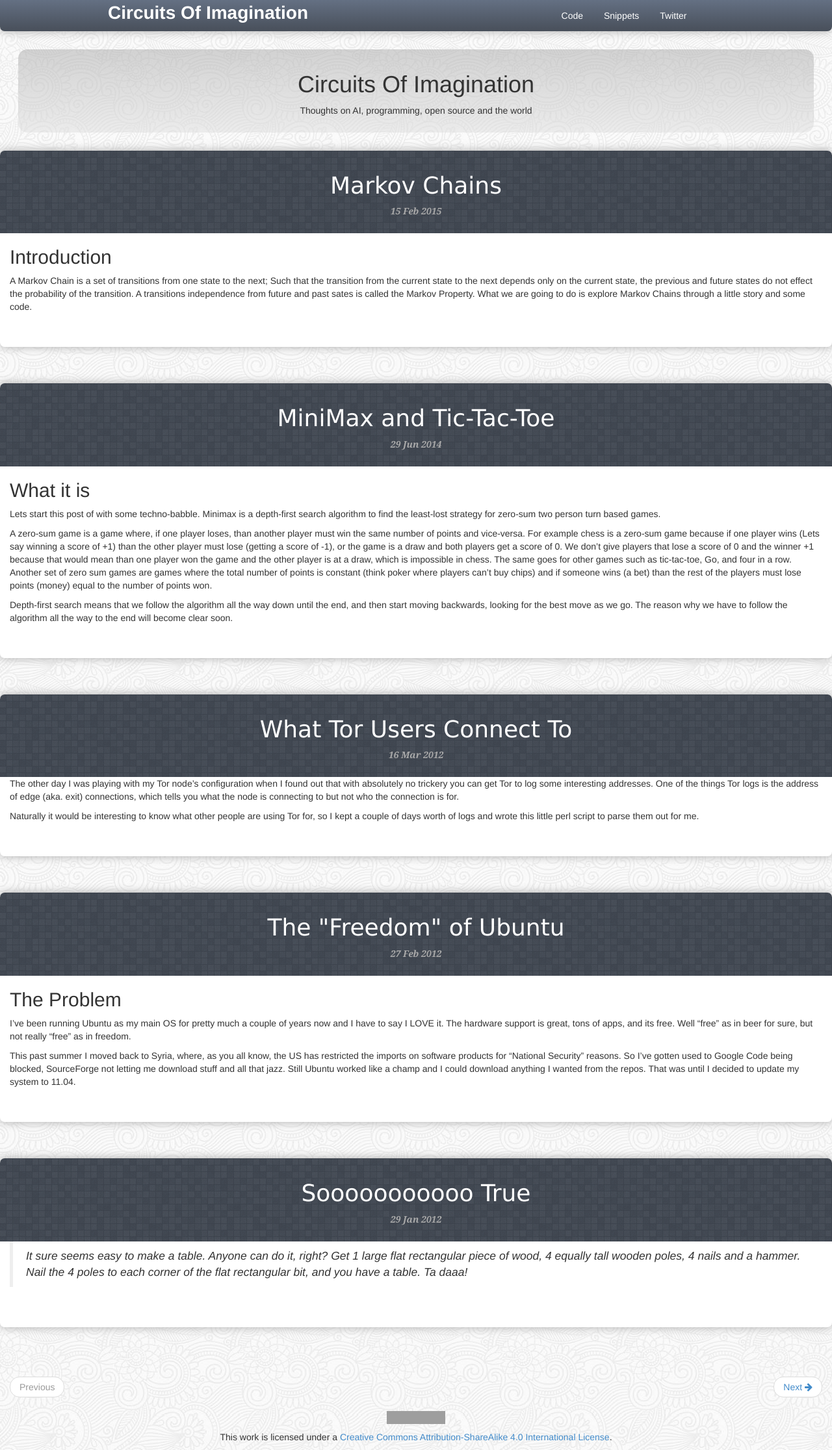
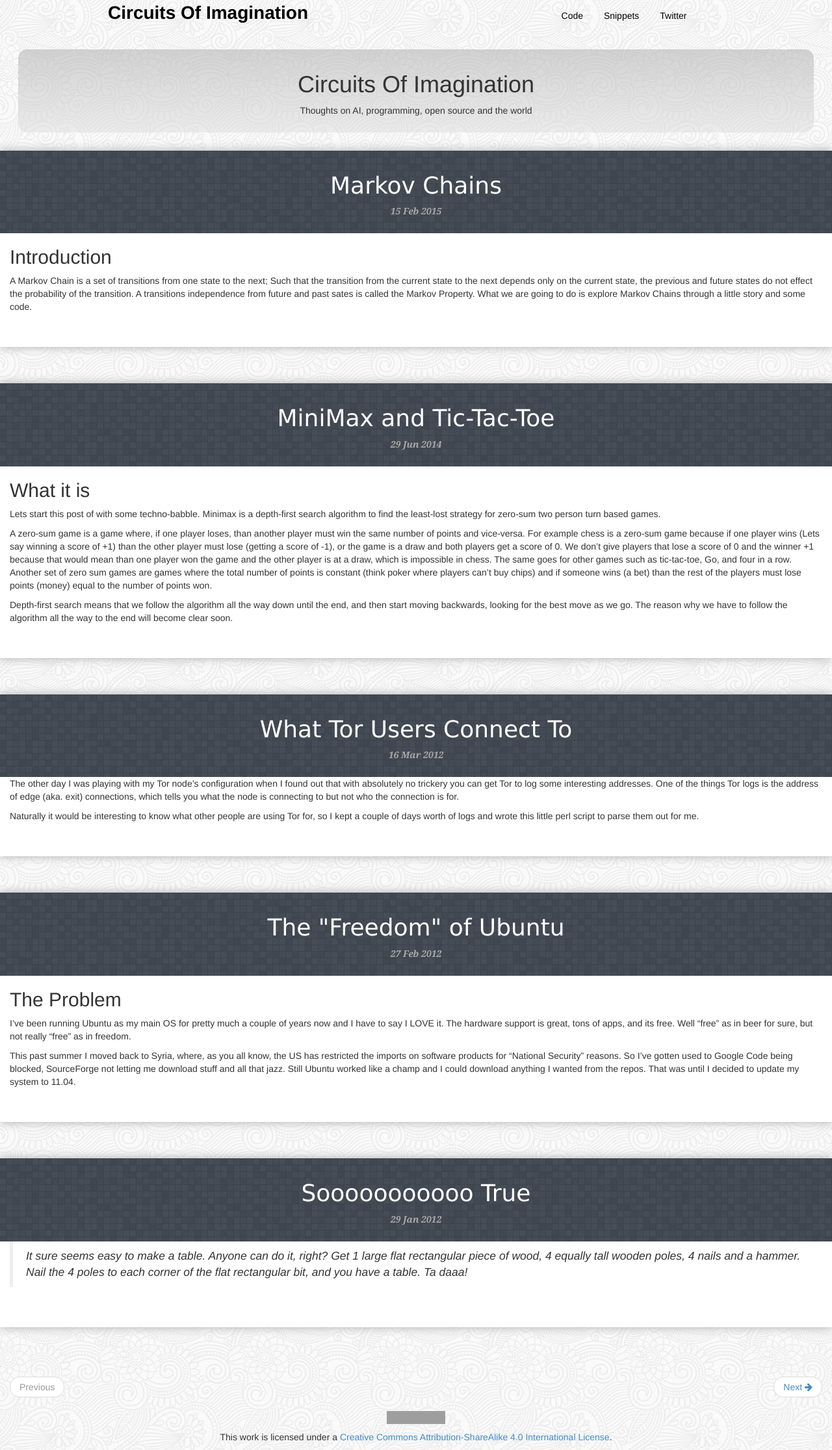
Before and after one commit to tantalum/tantalum.github.io, a Jekyll site: the page built from index.html, in a window 1280 px wide. Shown: the whole page at 65% size. Built offline with Jekyll 4.4.1, drawn with Linux system fonts in a browser that asks for light colours; nearby versions of some CDN libraries; Markdown is read by kramdown in place of the engine named in the settings; the list of posts is cut into pages by our own code; comment, search, counter and statistics services are not loaded; grey boxes are pictures that could not be loaded.

Commit message:
Simplify styles.
- Remove post round corners.
- Remove Nav background and round corners.

```diff
--- a/css/main.css
+++ b/css/main.css
@@ -8,29 +8,17 @@ NAVIGATION BAR
 -------------------------------------------------------------------------- */
 
 .main-nav {
-    background #454D57;
-    background: linear-gradient(0deg, #484F5A, #647083);
     margin-bottom: 1em;
-    box-shadow: 0em 0em 1em #AAA;
-    border-radius: 0em 0em 0.5em 0.5em;
 }
 
 .main-nav a {
-    color: #fff;
+    color: #000;
 }
 
 .main-nav .nav-home {
     text-align: center;
     font-size: 2em;
     font-weight: bold;
-}
-
-.main-nav .nav-home a:hover {
-    text-decoration: none;
-}
-
-.main-nav .nav-home a:focus {
-    text-decoration: none;
 }
 
 .main-nav ul.nav-links {
@@ -66,14 +54,12 @@ POSTS
     background: #fff;
     margin-bottom: 4em;
 	box-shadow: 0em 0em 1em #AAA;
-    border-radius: 0.5em;
 }
 
 .post .post-meta {
     background: url("/img/random_grey_variations.png");
     text-align: center;
 	padding: 1em 0;
-    border-radius: 0.5em 0.5em 0em 0em;
 }
 
 .post .post-meta a {
@@ -103,7 +89,6 @@ POSTS
 
 .post .post-content {
 	padding-bottom: 3em;
-    border-radius: 0em 0em 0.5em 0.5em;
 }
 
 .post .post-content img {
```
